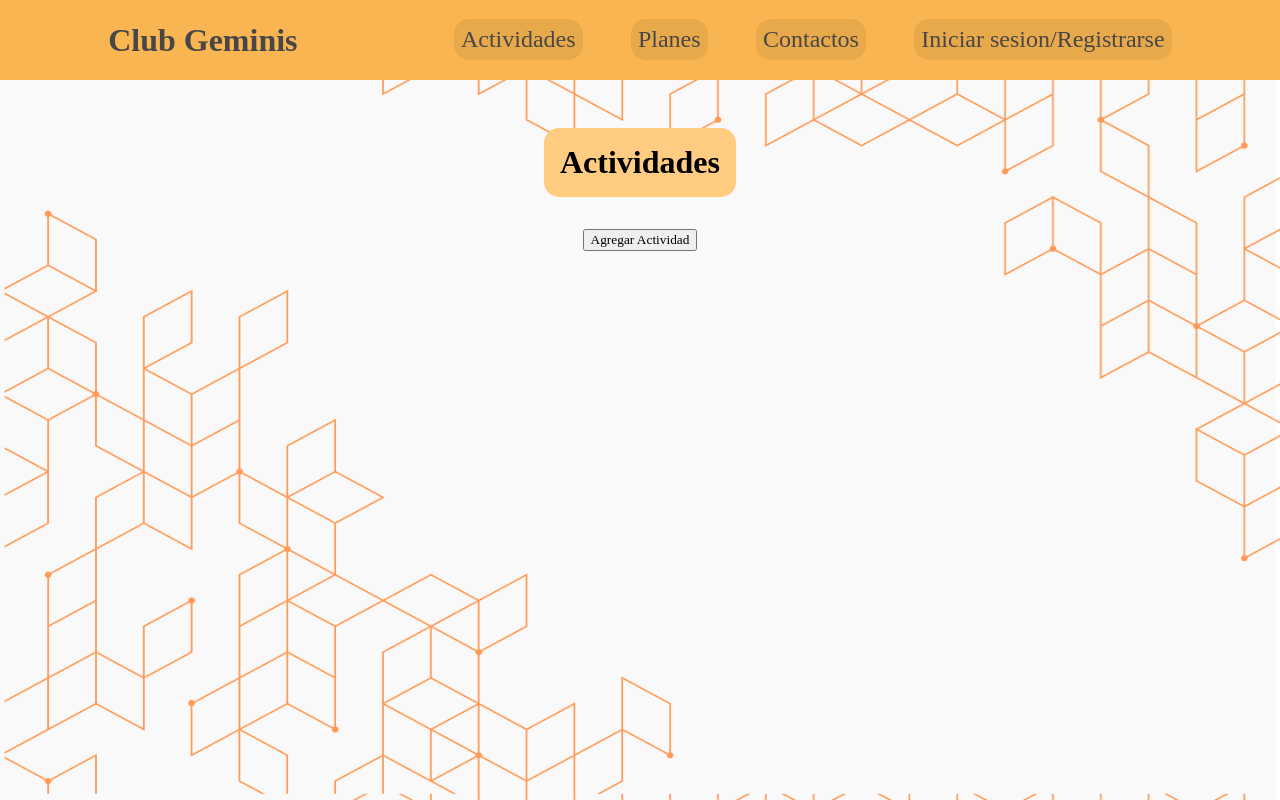
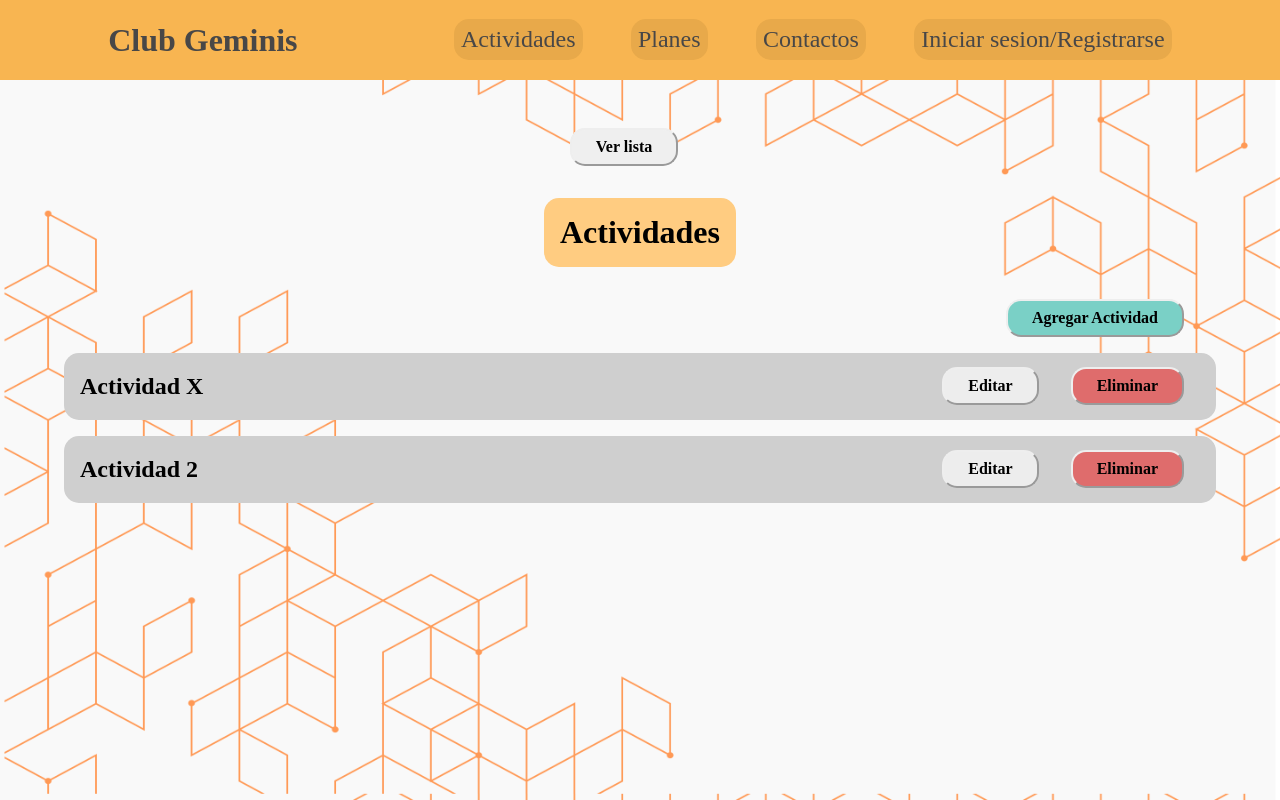
Before and after one commit to sip2022/frontend-client, a React (Create React App) app: page /admin/actividades in a window 1280 px wide. Built offline with nearby package versions, Linux system fonts and the light colour scheme.

Commit message:
Estiliado  lista de actividades

```diff
--- a/src/components/admin/actividades/ActividadesLista.js
+++ b/src/components/admin/actividades/ActividadesLista.js
@@ -1,20 +1,38 @@
 import { useEffect, useState } from "react";
 import { useDispatch, useSelector } from "react-redux";
 import { loadActivityLista } from "../../../store/slices/activityList/activityListSlice";
+import classes from "./ActividadesLista.module.css";
 
 function NotAdminMessage(props) {
   return (
     <section>
-      <h1>Usted no es admin! Sample</h1>
+      <h1>Usted no es admin! Sample Text</h1>
     </section>
   );
 }
 
-function actividadItem(props) {
+function ActividadItem({ actividad }) {
+  function editarHandler() {
+    alert("Editar " + actividad.name);
+  }
 
-  return <section>
+  function eliminarHandler() {
+    alert("Eliminando " + actividad.name);
+  }
 
-  </section>
+  return (
+    <section className={classes.actividadItem}>
+      <h2>{actividad.name}</h2>
+      <section>
+        <button className={classes.editarButton} onClick={editarHandler}>
+          Editar
+        </button>
+        <button className={classes.eliminarButton} onClick={eliminarHandler}>
+          Eliminar
+        </button>
+      </section>
+    </section>
+  );
 }
 
 function ActividadesLista(props) {
@@ -39,18 +57,24 @@ function ActividadesLista(props) {
 
   return (
     <section>
+      <button onClick={clickHandler}>Ver lista</button>
       {!isAdmin ? (
         <NotAdminMessage />
       ) : (
         <section>
           <h1>Actividades</h1>
           <section>
-            <section>
-              <button onClick={altaClickHandler}>Agregar Actividad</button>
+            <section className={classes.agregarSection}>
+              <button
+                className={classes.agregarButton}
+                onClick={altaClickHandler}
+              >
+                Agregar Actividad
+              </button>
             </section>
             <section>
-              {actividades.map((actividad, index) => {
-
+              {actividades.map((actividad) => {
+                return <ActividadItem actividad={actividad} />;
               })}
             </section>
           </section>
--- /dev/null
+++ b/src/components/admin/actividades/ActividadesLista.module.css
@@ -0,0 +1,38 @@
+.agregarSection{
+  text-align: end;
+}
+
+.actividadItem{
+  background-color: #CFCFCF;
+  display: flex;
+  justify-content: space-between;
+  align-items: center;
+  margin-top: 1rem;
+  border-radius: 15px;
+}
+
+button{
+  font: inherit;
+  cursor: pointer;
+  padding: 0.5rem 1.5rem;
+  border-radius: 15px;
+  border-color: unset;
+  font-weight: bold;
+  margin-right: 2rem;
+}
+
+.editarButton{
+  background-color: #EDEDED;
+}
+
+.agregarButton{
+  background-color: #7AD0C6;
+}
+
+.eliminarButton{
+  background-color: #DF6C6C;
+}
+
+.actividadItem h2{
+  margin-left: 1rem;
+}
--- a/src/store/slices/activityList/actions.js
+++ b/src/store/slices/activityList/actions.js
@@ -34,7 +34,7 @@ export function loadActivityList(state) {
         // Actividad Mock
         {
           id: 1,
-          name: "Actividad X",
+          name: "Actividad 2",
           basePrice: 3.0,
           professor: "Sindy Nero",
           atendeesLimit: 10,
```
